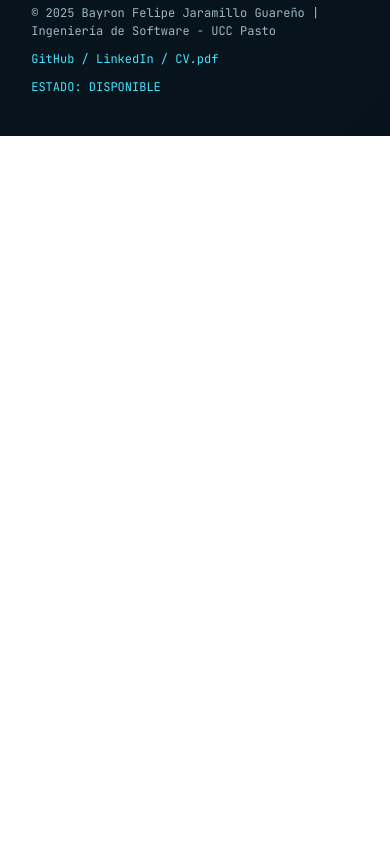
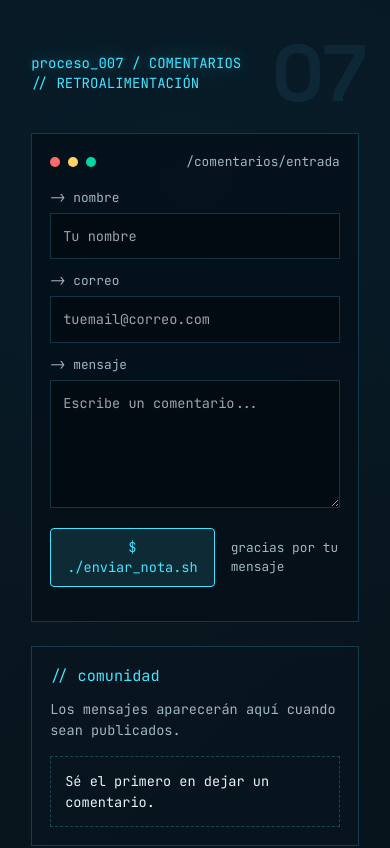
Before and after one commit to FelipeJaramillo514/portafolio, a Next.js app: page / in a window 390 px wide. Shown: the part 8160-9008 px from the top of the page. Before the commit the page ends 8296 px from the top, so only its background shows below. Built offline with nearby package versions, Linux system fonts and the light colour scheme.

Commit message:
sections: add comments section

```diff
--- /dev/null
+++ b/components/sections/Comments.tsx
@@ -0,0 +1,182 @@
+'use client'
+
+import { useEffect, useRef, useState } from 'react'
+import { useLanguage } from '@/lib/context'
+
+interface Comment {
+  name: string
+  email: string
+  message: string
+  date: string
+}
+
+export default function Comments() {
+  const { lang, t } = useLanguage()
+  const [comments, setComments] = useState<Comment[]>([])
+  const [formMessage, setFormMessage] = useState('')
+
+  const nameRef = useRef<HTMLInputElement>(null)
+  const emailRef = useRef<HTMLInputElement>(null)
+  const messageRef = useRef<HTMLTextAreaElement>(null)
+
+  useEffect(() => {
+    const saved = localStorage.getItem('Comments')
+    if (saved) {
+      setComments(JSON.parse(saved))
+    }
+  }, [])
+
+  const handleSubmit = (e: React.FormEvent<HTMLFormElement>) => {
+    e.preventDefault()
+
+    const name = nameRef.current?.value ?? ''
+    const email = emailRef.current?.value ?? ''
+    const message = messageRef.current?.value ?? ''
+
+    if (!name.trim() || !email.trim() || !message.trim()) {
+      alert(lang === 'es' ? 'Por favor completa todos los campos' : 'Please fill all fields')
+      return
+    }
+
+    const comment: Comment = {
+      name,
+      email,
+      message,
+      date: new Date().toLocaleDateString(),
+    }
+
+    const saved = localStorage.getItem('Comments')
+    const allComments: Comment[] = saved ? JSON.parse(saved) : []
+    allComments.push(comment)
+    localStorage.setItem('Comments', JSON.stringify(allComments))
+
+    setComments(allComments)
+    setFormMessage(
+      lang === 'es'
+        ? '✓ ¡Comentario enviado! Gracias por tu mensaje.'
+        : '✓ Comment sent! Thanks for your feedback.',
+    )
+
+    if (nameRef.current) nameRef.current.value = ''
+    if (emailRef.current) emailRef.current.value = ''
+    if (messageRef.current) messageRef.current.value = ''
+
+    setTimeout(() => setFormMessage(''), 3000)
+  }
+
+  return (
+    <section id="comentarios" className="relative py-[90px] px-[8vw]">
+      <div className="absolute right-[6vw] top-[50px] text-[clamp(5rem,12vw,12rem)] font-bold text-section-index pointer-events-none">
+        07
+      </div>
+
+      <div className="mb-10 reveal">
+        <p className="font-mono text-sm text-muted">
+          <span className="text-accent drop-shadow-[0_0_12px_rgba(69,227,255,0.35)] animate-[textGlow_6s_ease-in-out_infinite,scanPulse_4.5s_ease-in-out_infinite]">
+            {t('process_007')}
+          </span>
+        </p>
+        <p className="font-mono text-accent text-sm">
+          {'// '}{lang === 'es' ? 'RETROALIMENTACIÓN' : 'FEEDBACK'}
+        </p>
+      </div>
+
+      <div className="grid grid-cols-1 lg:grid-cols-[1.1fr_0.9fr] gap-6">
+        {/* Form */}
+        <div className="border border-[rgba(69,227,255,0.2)] bg-panel-soft-4 p-[18px] reveal">
+          <div className="flex items-center gap-2 mb-4 font-mono text-muted text-[0.8rem]">
+            <span className="w-[10px] h-[10px] rounded-full bg-[#ff6b6b]"></span>
+            <span className="w-[10px] h-[10px] rounded-full bg-[#ffd166]"></span>
+            <span className="w-[10px] h-[10px] rounded-full bg-[#06d6a0]"></span>
+            <span className="ml-auto">/comentarios/entrada</span>
+          </div>
+
+          <form onSubmit={handleSubmit} className="space-y-3 mb-4">
+            <label className="flex flex-col gap-1.5">
+              <span className="font-mono text-muted text-[0.8rem]">
+                -&gt; {lang === 'es' ? 'nombre' : 'name'}
+              </span>
+              <input
+                ref={nameRef}
+                type="text"
+                placeholder={lang === 'es' ? 'Tu nombre' : 'Your name'}
+                className="w-full bg-input-bg border border-[rgba(69,227,255,0.2)] text-text p-3 font-mono"
+              />
+            </label>
+
+            <label className="flex flex-col gap-1.5">
+              <span className="font-mono text-muted text-[0.8rem]">
+                -&gt; {lang === 'es' ? 'correo' : 'email'}
+              </span>
+              <input
+                ref={emailRef}
+                type="email"
+                placeholder={lang === 'es' ? 'tuemail@correo.com' : 'you@email.com'}
+                className="w-full bg-input-bg border border-[rgba(69,227,255,0.2)] text-text p-3 font-mono"
+              />
+            </label>
+
+            <label className="flex flex-col gap-1.5">
+              <span className="font-mono text-muted text-[0.8rem]">
+                -&gt; {lang === 'es' ? 'mensaje' : 'message'}
+              </span>
+              <textarea
+                ref={messageRef}
+                rows={5}
+                placeholder={lang === 'es' ? 'Escribe un comentario...' : 'Write a comment...'}
+                className="w-full bg-input-bg border border-[rgba(69,227,255,0.2)] text-text p-3 font-mono"
+              ></textarea>
+            </label>
+
+            <div className="flex items-center gap-4 pt-2">
+              <button
+                type="submit"
+                className="px-4 py-2 font-mono text-[0.85rem] border border-accent bg-[rgba(69,227,255,0.12)] text-accent rounded hover:shadow-[0_10px_24px_rgba(69,227,255,0.15)] hover:translate-y-[-2px] transition-all lowercase"
+              >
+                $ ./enviar_nota.sh
+              </button>
+              <span className="font-mono text-muted text-[0.8rem]">
+                {lang === 'es' ? 'gracias por tu mensaje' : 'thank you for your feedback'}
+              </span>
+            </div>
+          </form>
+
+          {formMessage && <p className="text-accent font-mono text-sm">{formMessage}</p>}
+        </div>
+
+        {/* Comments Side */}
+        <div className="border border-[rgba(69,227,255,0.2)] bg-panel-soft-2 p-[18px] font-mono reveal">
+          <h4 className="text-accent text-[0.95rem] mb-3 lowercase">{'// COMUNIDAD'}</h4>
+          <p className="text-muted text-[0.85rem] mb-4">
+            {lang === 'es'
+              ? 'Los mensajes aparecerán aquí cuando sean publicados.'
+              : 'Messages appear here once they are published.'}
+          </p>
+
+          {comments.length === 0 ? (
+            <div className="border border-dashed border-[rgba(69,227,255,0.25)] p-[14px] text-text">
+              {lang === 'es'
+                ? 'Sé el primero en dejar un comentario.'
+                : 'Be the first to leave a comment.'}
+            </div>
+          ) : (
+            <div className="space-y-3">
+              {comments.map((comment, idx) => (
+                <div
+                  key={idx}
+                  className="mb-3 pb-3 border-b border-[rgba(69,227,255,0.1)] last:border-b-0 last:mb-0 last:pb-0 animate-slide-in"
+                >
+                  <p className="text-accent text-[0.9rem] mb-1">
+                    <strong>{comment.name}</strong>
+                  </p>
+                  <p className="text-text text-[0.85rem] leading-relaxed mb-1">{comment.message}</p>
+                  <p className="text-muted text-[0.75rem]">{comment.date}</p>
+                </div>
+              ))}
+            </div>
+          )}
+        </div>
+      </div>
+    </section>
+  )
+}
```
